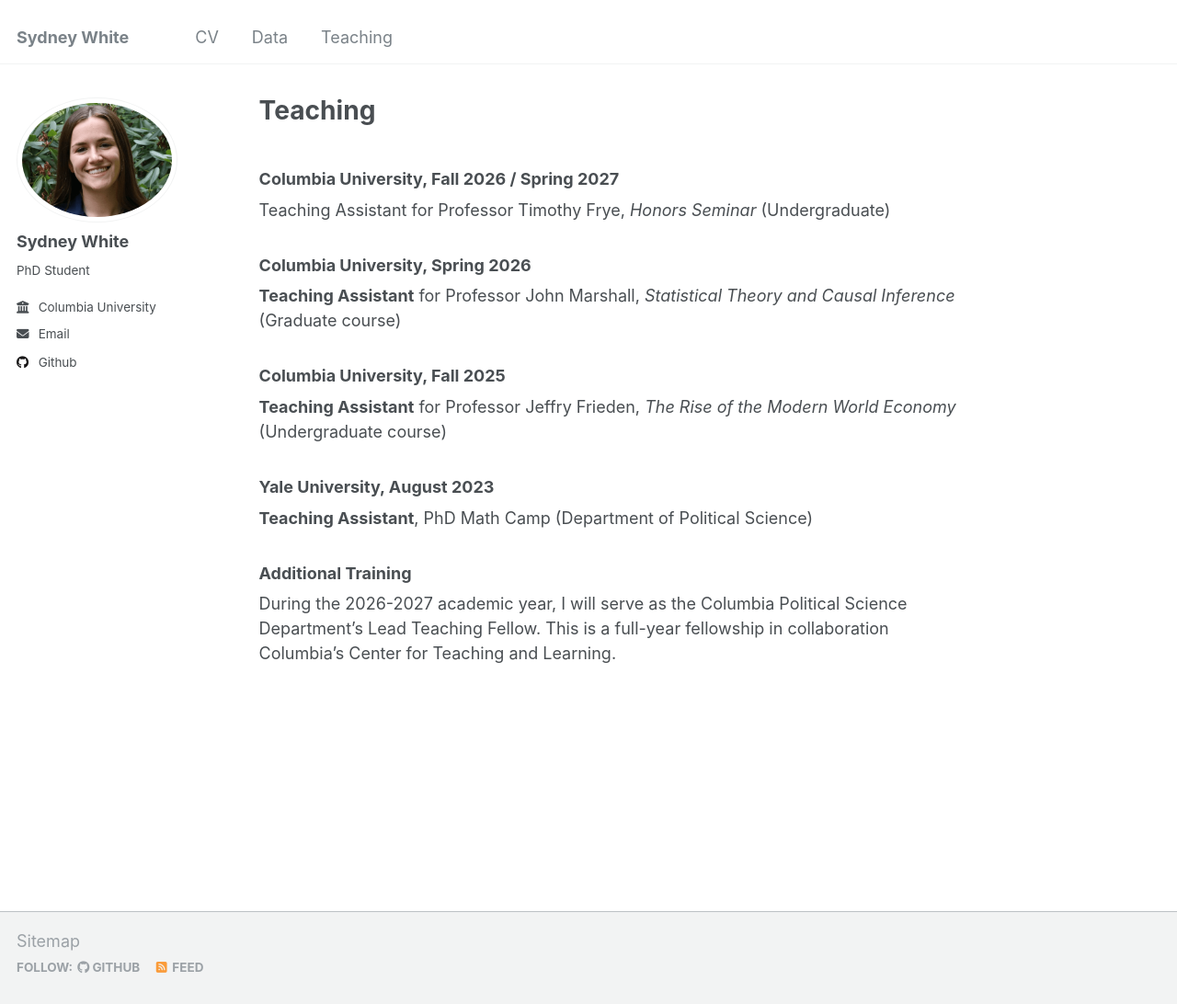
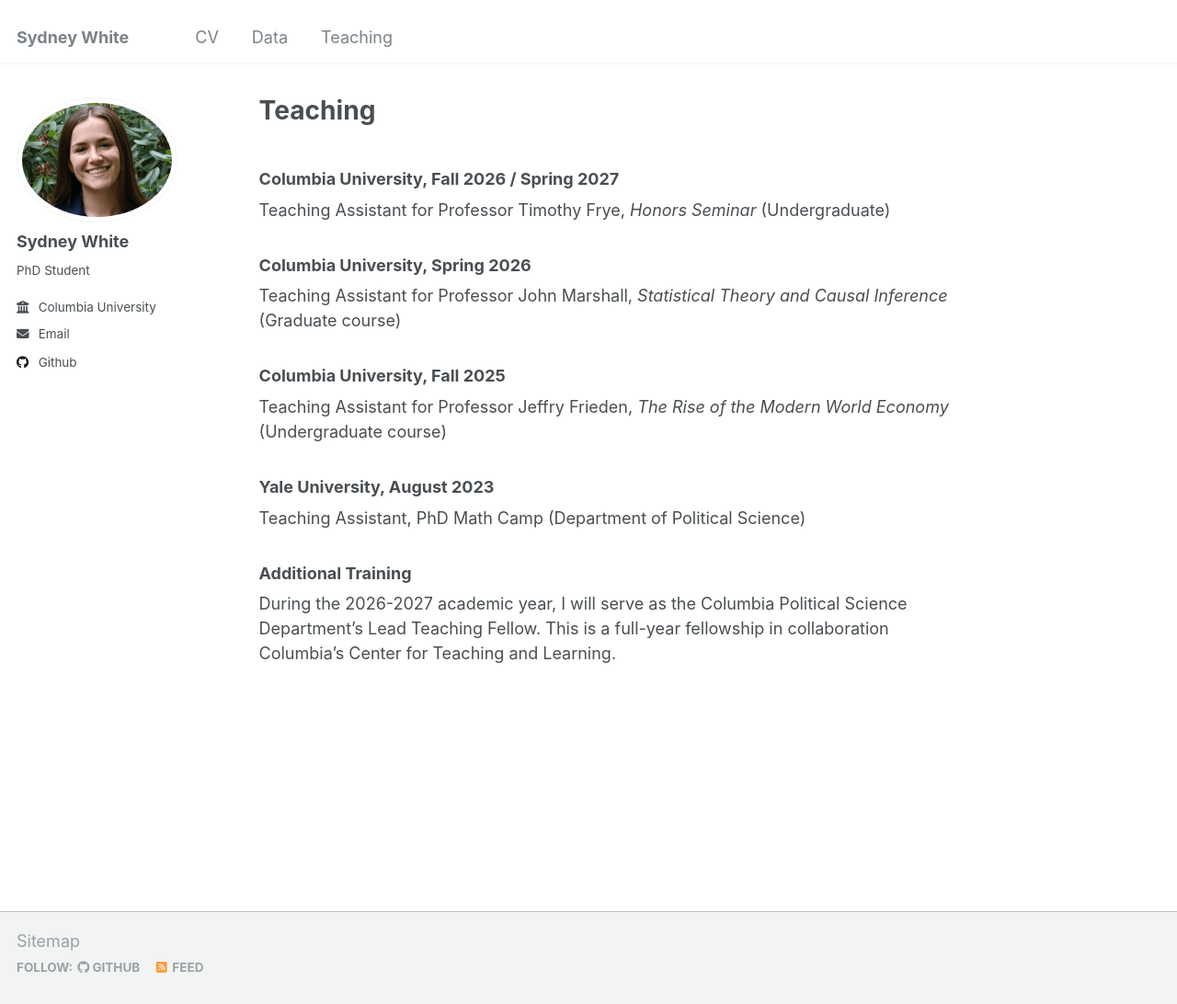
Before and after one commit to Sydney-White/web, a Jekyll site: the page built from _pages/teaching.md, in a window 1280 px wide and 1092 px high. Shown: the whole window at 92% size. Built offline with Jekyll 4.4.1, drawn with Linux system fonts in a browser that asks for light colours.

```diff
--- a/_pages/teaching.md
+++ b/_pages/teaching.md
@@ -8,13 +8,13 @@ author_profile: true
 Teaching Assistant for Professor Timothy Frye, *Honors Seminar* (Undergraduate)
 
 ### Columbia University, Spring 2026
-**Teaching Assistant** for Professor John Marshall, *Statistical Theory and Causal Inference* (Graduate course)
+Teaching Assistant for Professor John Marshall, *Statistical Theory and Causal Inference* (Graduate course)
 
 ### Columbia University, Fall 2025
-**Teaching Assistant** for Professor Jeffry Frieden, *The Rise of the Modern World Economy* (Undergraduate course)
+Teaching Assistant for Professor Jeffry Frieden, *The Rise of the Modern World Economy* (Undergraduate course)
 
 ### Yale University, August 2023
-**Teaching Assistant**, PhD Math Camp (Department of Political Science)
+Teaching Assistant, PhD Math Camp (Department of Political Science)
 
 ### Additional Training
 
```
